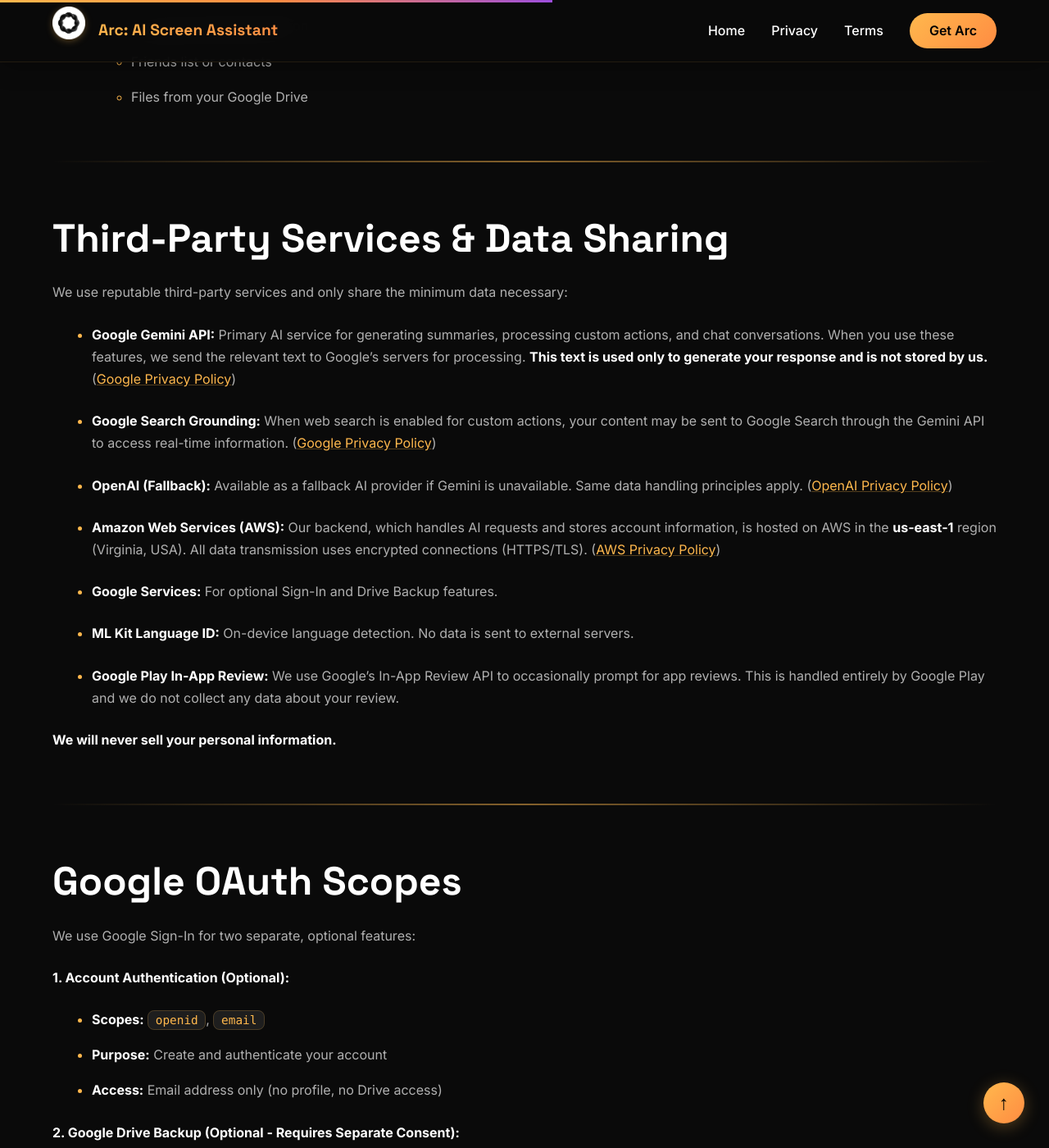
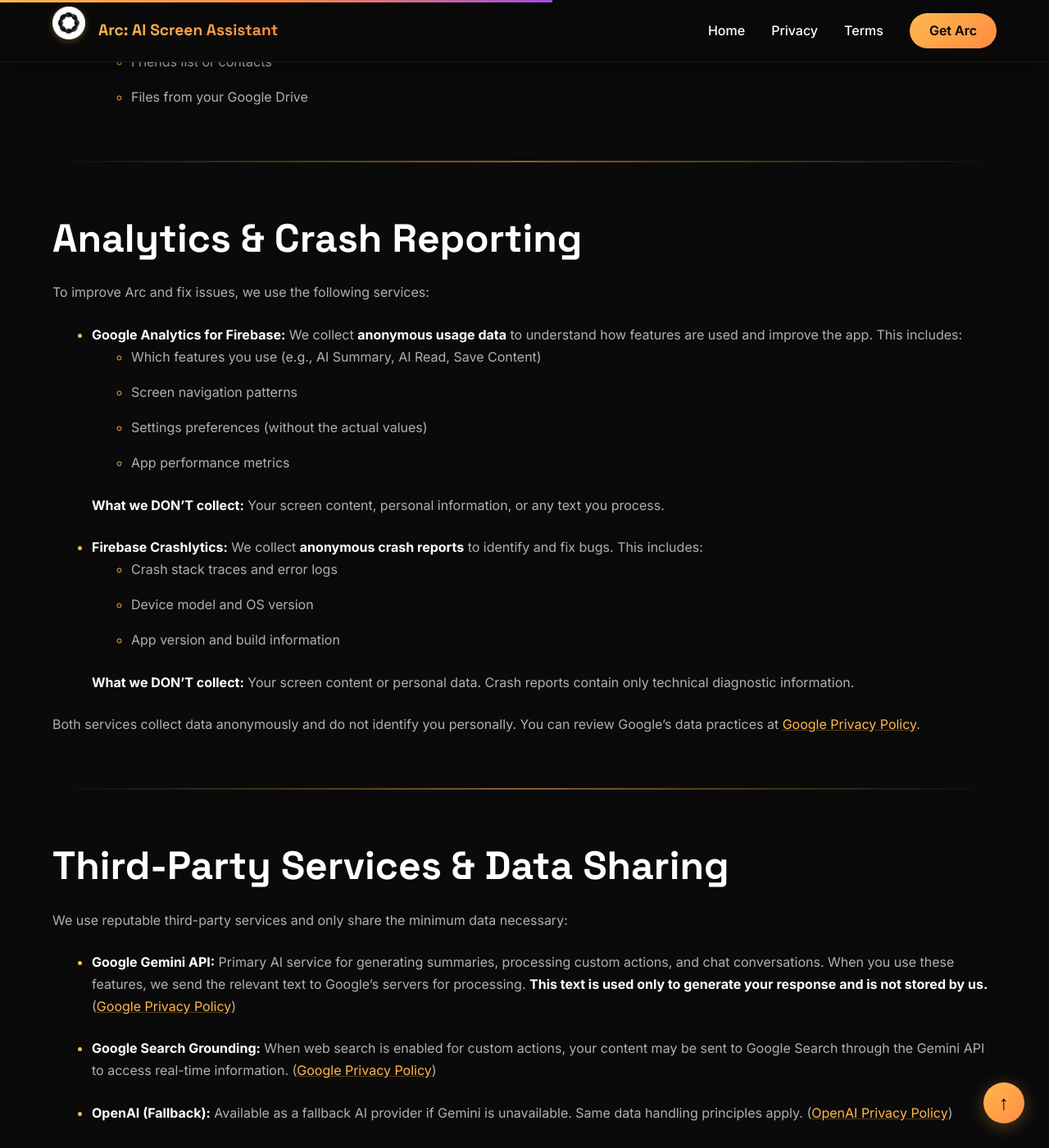
Before and after one commit to rethink-hub/arc, a Jekyll site: the page built from privacy.md, in a window 1280 px wide and 1400 px high, scrolled down 7543 px. Shown: the whole window at 82% size. Built offline with Jekyll 4.4.1, drawn with Linux system fonts in a browser that asks for light colours; some of the changed text lies outside the part shown.

Commit message:
google analytics declaration added

```diff
--- a/privacy.md
+++ b/privacy.md
@@ -198,6 +198,29 @@
 
 ---
 
+## Analytics & Crash Reporting
+
+To improve Arc and fix issues, we use the following services:
+
+* **Google Analytics for Firebase:** We collect **anonymous usage data** to understand how features are used and improve the app. This includes:
+  - Which features you use (e.g., AI Summary, AI Read, Save Content)
+  - Screen navigation patterns
+  - Settings preferences (without the actual values)
+  - App performance metrics
+
+  **What we DON'T collect:** Your screen content, personal information, or any text you process.
+
+* **Firebase Crashlytics:** We collect **anonymous crash reports** to identify and fix bugs. This includes:
+  - Crash stack traces and error logs
+  - Device model and OS version
+  - App version and build information
+
+  **What we DON'T collect:** Your screen content or personal data. Crash reports contain only technical diagnostic information.
+
+Both services collect data anonymously and do not identify you personally. You can review Google's data practices at [Google Privacy Policy](https://policies.google.com/privacy).
+
+---
+
 ## Third-Party Services & Data Sharing
 
 We use reputable third-party services and only share the minimum data necessary:
@@ -215,6 +238,10 @@
 * **ML Kit Language ID:** On-device language detection. No data is sent to external servers.
 
 * **Google Play In-App Review:** We use Google's In-App Review API to occasionally prompt for app reviews. This is handled entirely by Google Play and we do not collect any data about your review.
+
+* **Google Analytics for Firebase:** Anonymous usage analytics to improve the app experience. ([Firebase Privacy](https://firebase.google.com/support/privacy))
+
+* **Firebase Crashlytics:** Anonymous crash reporting to identify and fix bugs. ([Firebase Privacy](https://firebase.google.com/support/privacy))
 
 **We will never sell your personal information.**
 
```
